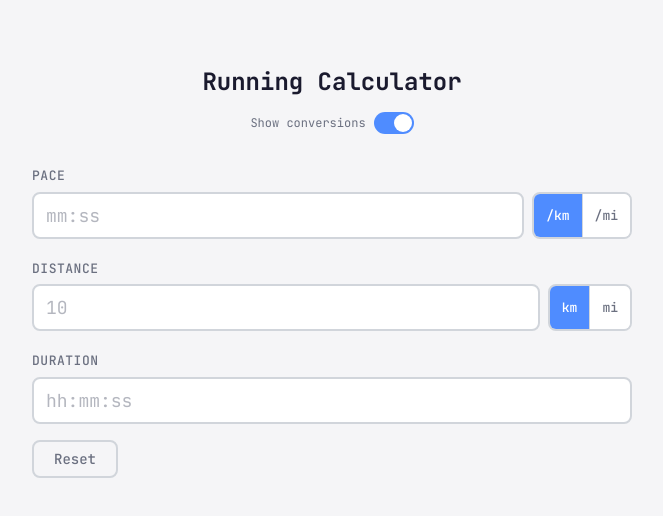
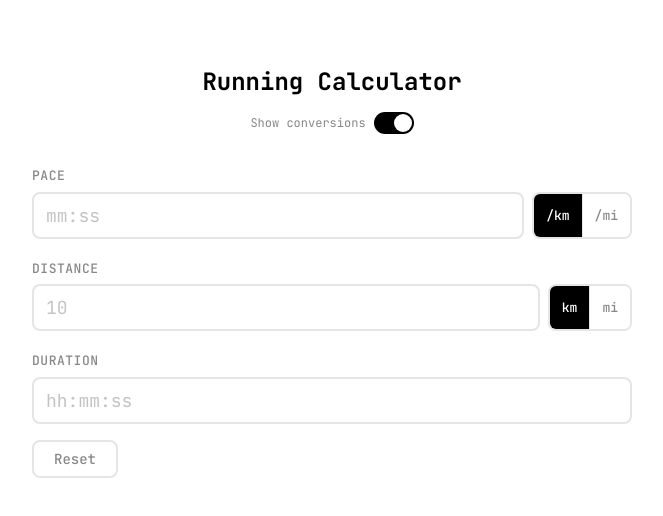
Before and after one commit to flashworth/runningcalculator, a React (Vite) app: page / in a window 1280 px wide. Shown: the top 516 px of the page, without its empty margins (308-971 px from the left). Built offline with nearby package versions, Linux system fonts and the light colour scheme.

Commit message:
New color scheme

```diff
--- a/src/App.tsx
+++ b/src/App.tsx
@@ -143,7 +143,9 @@ function App() {
                 <UnitToggle
                   options={distanceOptions}
                   selected={input.distanceUnit}
-                onChange={(v) => updateField("distanceUnit", v as DistanceUnit)}
+                  onChange={(v) =>
+                    updateField("distanceUnit", v as DistanceUnit)
+                  }
                   ariaLabel="Distance unit"
                 />
               }
--- a/src/index.css
+++ b/src/index.css
@@ -1,28 +1,28 @@
 :root {
-    --color-bg: #f5f5f7;
+    --color-bg: #ffffff;
     --color-surface: #ffffff;
-    --color-text: #1a1a2e;
-    --color-text-muted: #6b7080;
-    --color-primary: #4f8cff;
-    --color-primary-hover: #3a75e6;
-    --color-border: #d1d5db;
-    --color-error: #e53e3e;
-    --color-results-bg: #eef2ff;
+    --color-text: #000000;
+    --color-text-muted: #888888;
+    --color-primary: #000000;
+    --color-primary-hover: #333333;
+    --color-border: #e5e5e5;
+    --color-error: #000000;
+    --color-results-bg: #fafafa;
     --radius: 8px;
     --font-mono: "JetBrains Mono", monospace;
 }
 
 @media (prefers-color-scheme: dark) {
     :root {
-        --color-bg: #1a1a2e;
-        --color-surface: #25253e;
-        --color-text: #e2e2f0;
-        --color-text-muted: #9a9ab0;
-        --color-primary: #6ba0ff;
-        --color-primary-hover: #5590f0;
-        --color-border: #3a3a55;
-        --color-error: #fc8181;
-        --color-results-bg: #20203a;
+        --color-bg: #000000;
+        --color-surface: #000000;
+        --color-text: #ffffff;
+        --color-text-muted: #888888;
+        --color-primary: #ffffff;
+        --color-primary-hover: #ebebeb;
+        --color-border: #333333;
+        --color-error: #ffffff;
+        --color-results-bg: #0a0a0a;
     }
 }
 
```
Also changed, not shown: src/components/FAQPanel.tsx (added), src/components/Navbar.tsx (added), src/data/faq.ts (added), 1 other file (tests, documents, lock files or other folders). Lines whose indentation alone changed are shown as unchanged.
